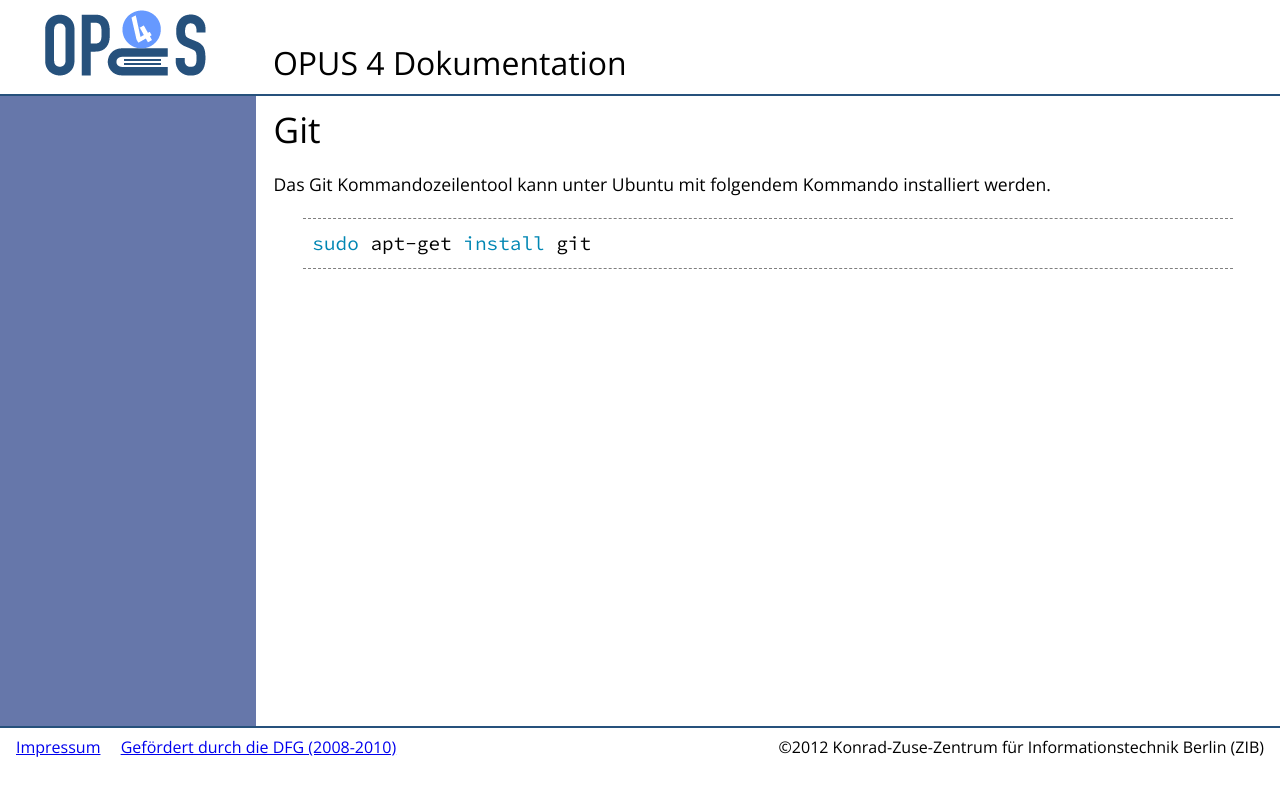
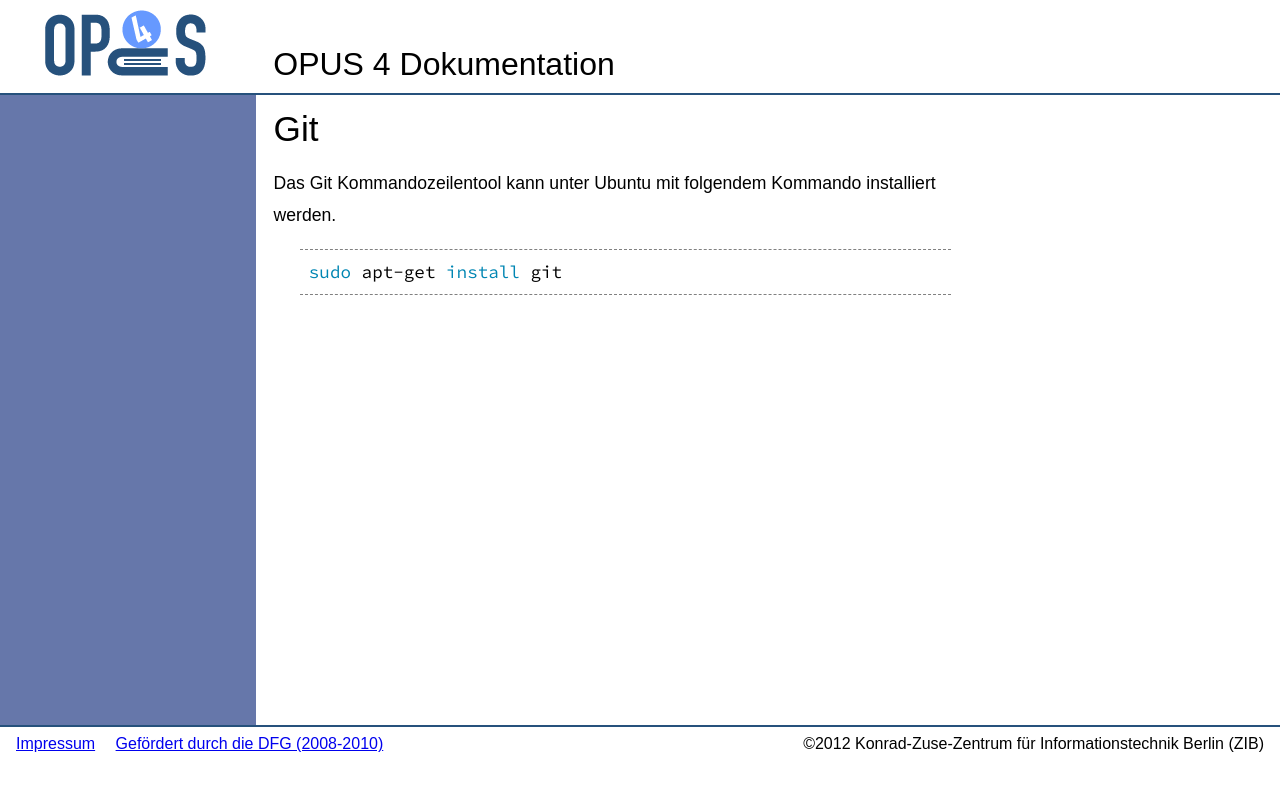
Before and after one commit to OPUS4/opus4.github.io, a Jekyll site: the page built from installation/tools.md, in a window 1280 px wide. Shown: the top 796 px of the page. Built offline with Jekyll 4.4.1, drawn with Linux system fonts in a browser that asks for light colours.

Commit message:
#25 - Set maximum width for content. Changed font.

```diff
--- a/_layouts/default.html
+++ b/_layouts/default.html
@@ -8,7 +8,6 @@
     <link rel="stylesheet" type="text/css" href="{{site.baseurl}}/css/syntax.css" />
     <link rel="shortcut icon" href="{{site.baseurl}}/img/favicon.ico" />
     <link href='http://fonts.googleapis.com/css?family=Source+Sans+Pro' rel='stylesheet' type='text/css' />
-    <link href='http://fonts.googleapis.com/css?family=Open+Sans' rel='stylesheet' type='text/css' />
     <link href='http://fonts.googleapis.com/css?family=Source+Code+Pro' rel='stylesheet' type='text/css' />
 </head>
 
@@ -25,9 +24,9 @@
     </div>
 
     <div id="content">
-
+        <div id="content-wrapper">
     {{ content }}
-
+        </div>
     </div>
 
 </div>
--- a/css/style.css
+++ b/css/style.css
@@ -1,7 +1,7 @@
 body {
     background: white;
     margin: 0em;
-    font-family: 'Open Sans', sans-serif;
+    font-family: 'Open Sans Pro', sans-serif;
 }
 
 #header {
@@ -91,6 +91,10 @@ body {
     line-height: 180%;
 }
 
+#content-wrapper {
+    max-width: 40em;
+}
+
 #content h1 {
     font-weight: normal;
 }
@@ -136,7 +140,6 @@ body {
     /* background: #EEEEEE; */
     border-top: 1px dashed gray;
     border-bottom: 1px dashed gray;
-    font-size: 1.1em;
     line-height: 150%;
 }
 
```
